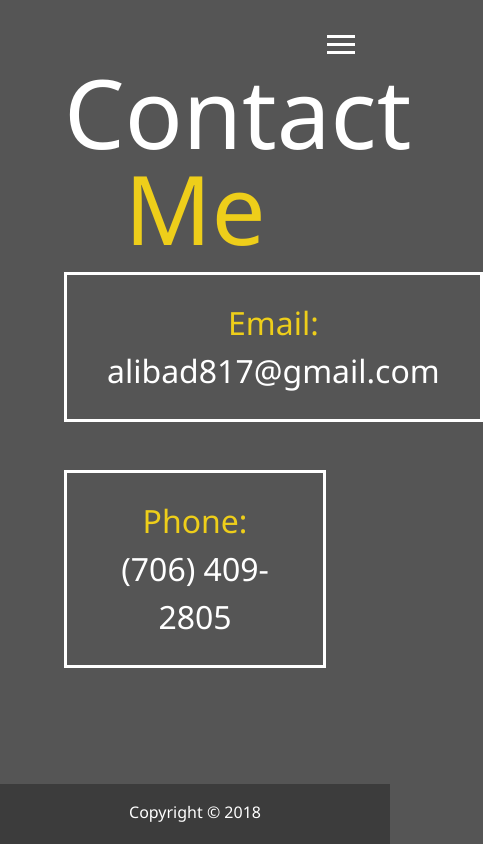
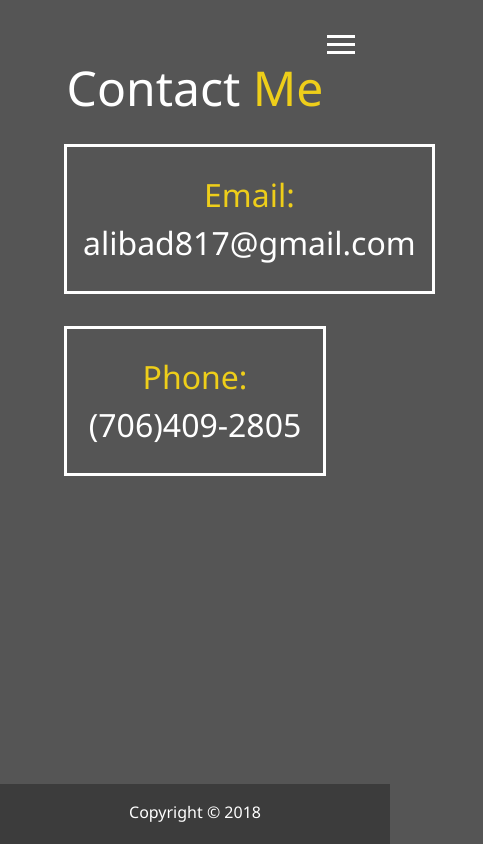
Before and after one commit to AliBad817/responsive_portfolio, a website: page dist/contact.html in a window 390 px wide. Shown: the whole page, 483 px wide, since content can reach past the window. Drawn offline with Linux system fonts and the light colour scheme.

Commit message:
fixed things for mobile viewing

```diff
--- a/scss/_mobile.scss
+++ b/scss/_mobile.scss
@@ -69,11 +69,18 @@
 
 //Smartphones
 @include mediaSm {
+
 	main#home h1 {
 		margin-top: 10vh;
 
 		&.lg-heading {
-			font-size: 4rem;
+			font-size: 3.5rem;
+		}
+	}
+
+	main {
+		.lg-heading {
+			font-size: 3rem;
 		}
 	}
 
--- a/scss/main.scss
+++ b/scss/main.scss
@@ -141,13 +141,13 @@ main {
 	flex-wrap: wrap;
 	justify-content: space-evenly;
 	align-items: center;
-	margin-top: 1rem;
+	margin-top: 2rem;
 
 	div {
 		font-size: 2rem;
 		border: 3px #fff solid;
-		padding: 1.5rem 2.5rem;
-		margin-bottom: 3rem;
+		padding: 1.5rem 1rem;
+		margin-bottom: 2rem;
 		@include easeOut;
 
 		&:hover {
```
Also changed, not shown: dist/contact.html, dist/css/main.css.
